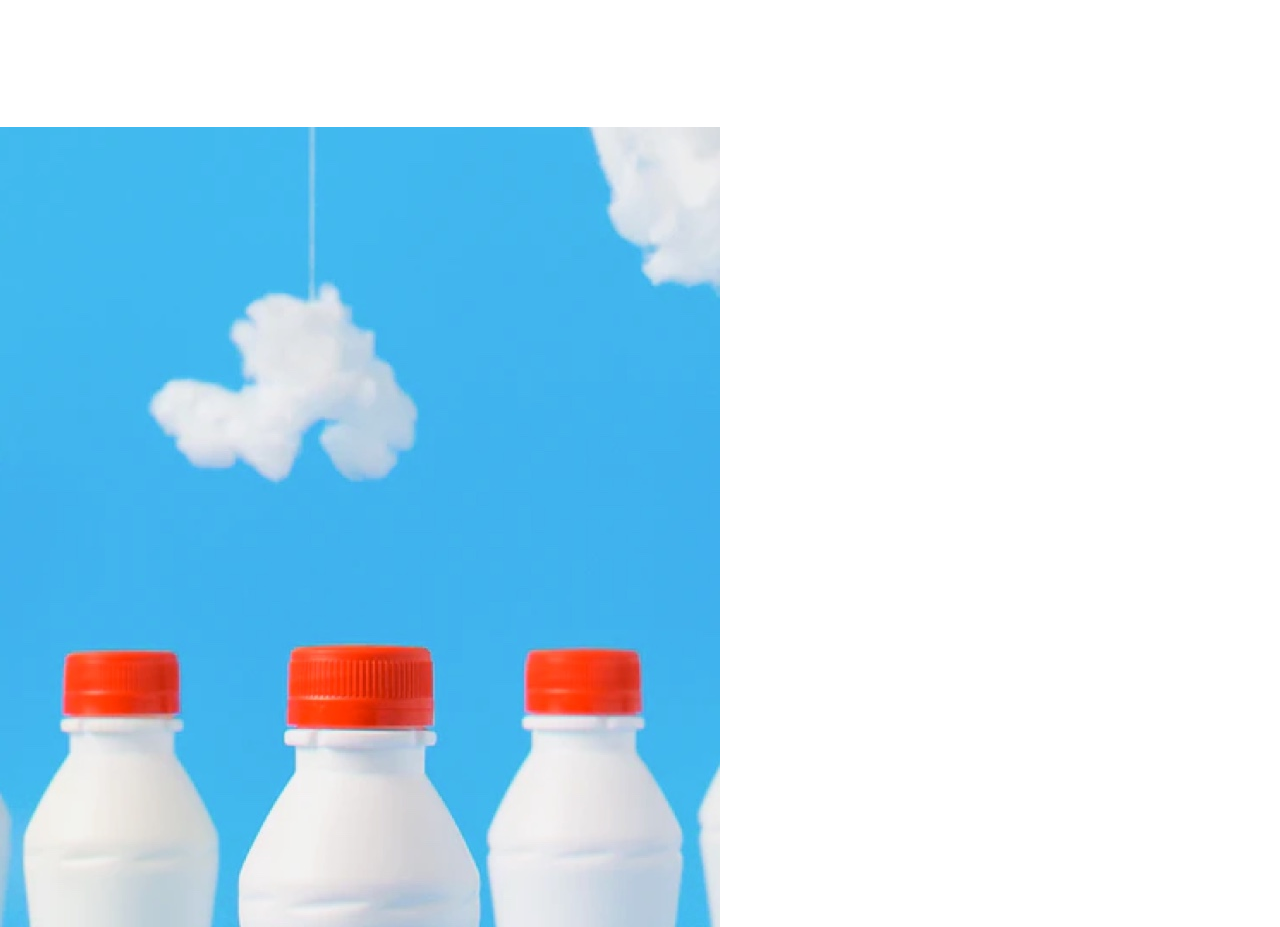
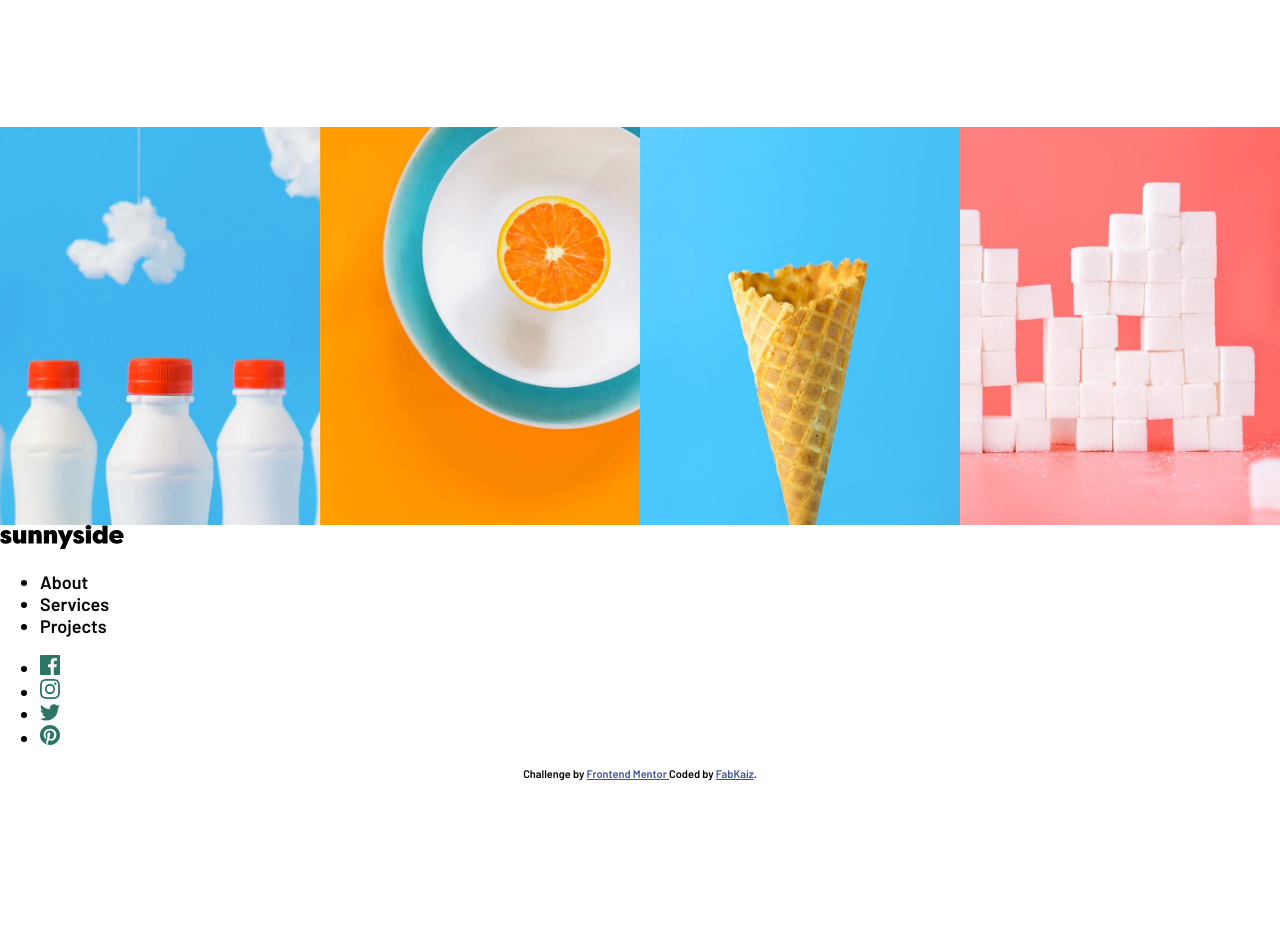
Before and after one commit to FabKaiz/sunnyside-agency, a Vue app: page / in a window 1280 px wide. Shown: the part 2980-3907 px from the top of the page. After the commit the page ends 3760 px from the top, so only its background shows below. Built offline with nearby package versions, Linux system fonts and the light colour scheme.

Commit message:
gallery done

```diff
--- a/src/components/Gallery.vue
+++ b/src/components/Gallery.vue
@@ -19,4 +19,14 @@
   </div>
 </template>
 
-<style lang="scss" scoped></style>
+<style lang="scss" scoped>
+.gallery-container {
+  display: grid;
+  grid-template-columns: 1fr 1fr 1fr 1fr;
+
+  img {
+    width: 100%;
+    height: auto;
+  }
+}
+</style>
```
